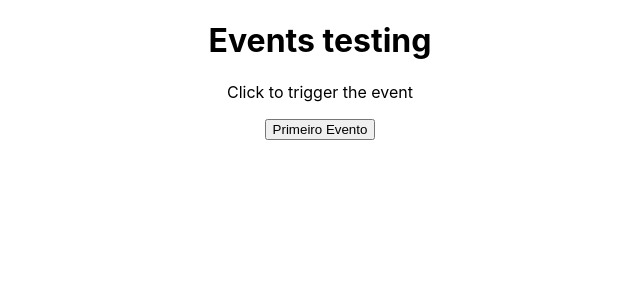
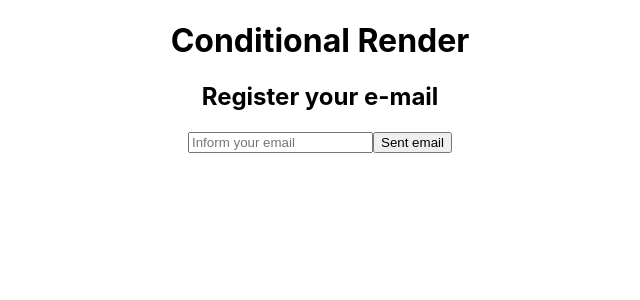
Before and after one commit to randersonLemos/react, a React (Create React App) app in the folder learn-react/: page / in a window 1280 px wide. Shown: the top 300 px of the page, without its empty margins (320-960 px from the left). Built offline with nearby package versions, Linux system fonts and the light colour scheme.

Commit message:
Conditional render

```diff
--- a/learn-react/src/App.js
+++ b/learn-react/src/App.js
@@ -1,11 +1,11 @@
 import './App.css';
-import Events from './components/Events'
+import Conditional from './components/Conditional'
 
 function App() {
   return (
     <div className="App">
-      <h1>Events testing</h1>
-      <Events text='First event' number={10}></Events>
+      <h1>Conditional Render</h1>
+      <Conditional/>
     </div>
   );
 }
--- /dev/null
+++ b/learn-react/src/components/Conditional.js
@@ -0,0 +1,35 @@
+import {useState} from 'react'
+
+function Conditional () {
+    const [email, setEmail] = useState()
+    const [userEmail, setUserEmail] = useState()
+
+    function sentEmail (e) {
+        e.preventDefault()
+        setUserEmail(email)
+        console.log(userEmail)
+
+    }
+
+    return(
+        <div>
+            <h2>Register your e-mail</h2>
+            <form>
+                <input type='email'
+                       placeholder='Inform your email'
+                       onChange={(e) => setEmail(e.target.value) }
+                />
+                <button type='submit' onClick={sentEmail}>Sent email</button>
+                {userEmail && (
+                    <div>
+                        <p>The user email is: {userEmail}</p>
+                        <button onClick={ (e) => setUserEmail('') }>Clean email</button>
+                    </div>
+                )}
+            </form>
+        </div>
+
+    )
+}
+
+export default Conditional
```
